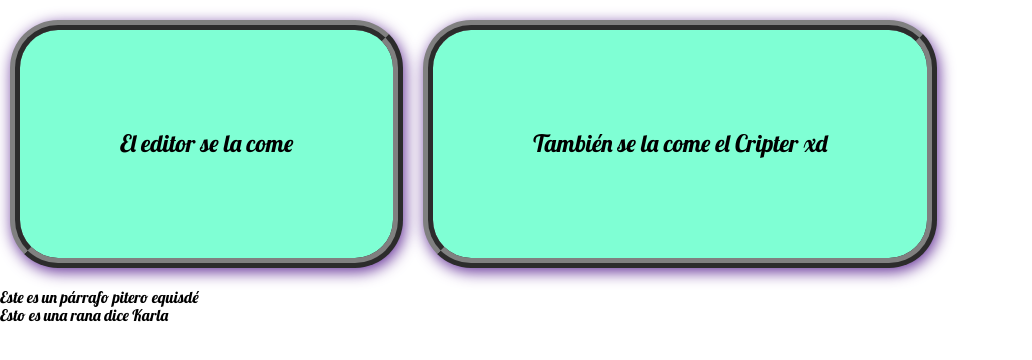
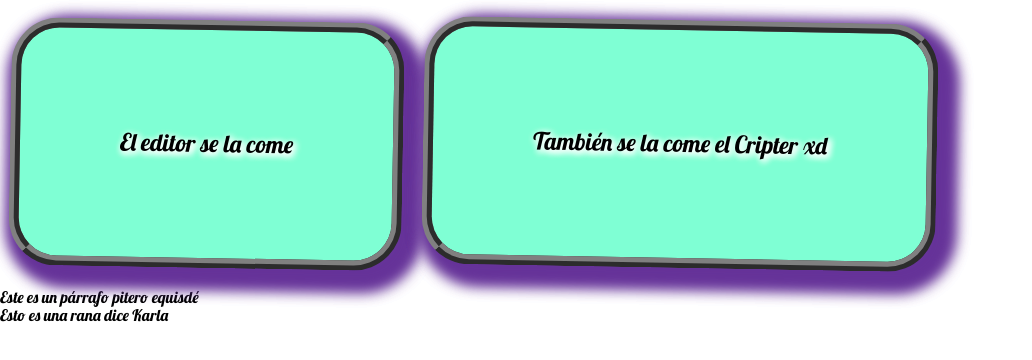
Before and after one commit to El-mero-sabor-Ranchero/Curso-CSS, a plain HTML site: page index.html in a window 1280 px wide. Shown: the whole page, without its empty margins (0-1032 px from the left). Drawn offline with Linux system fonts and the light colour scheme.

Commit message:
Agregué un text-shadow y un transform

```diff
--- a/estilos.css
+++ b/estilos.css
@@ -24,5 +24,7 @@ h2 {
 	margin: 20px 10px;
 	border-radius: 2em;
 	border: 10px ridge gray;
-	box-shadow: 2px 4px 15px 0 rebeccapurple;
+	box-shadow: 9px 10px 15px 9px rebeccapurple, 9px 10px 15px 9px rebeccapurple;
+	text-shadow: 2px 2px 7px #fff, 2px 2px 7px #fff, 2px 2px 7px #fff;
+	transform: rotate(1deg);
 }
```
